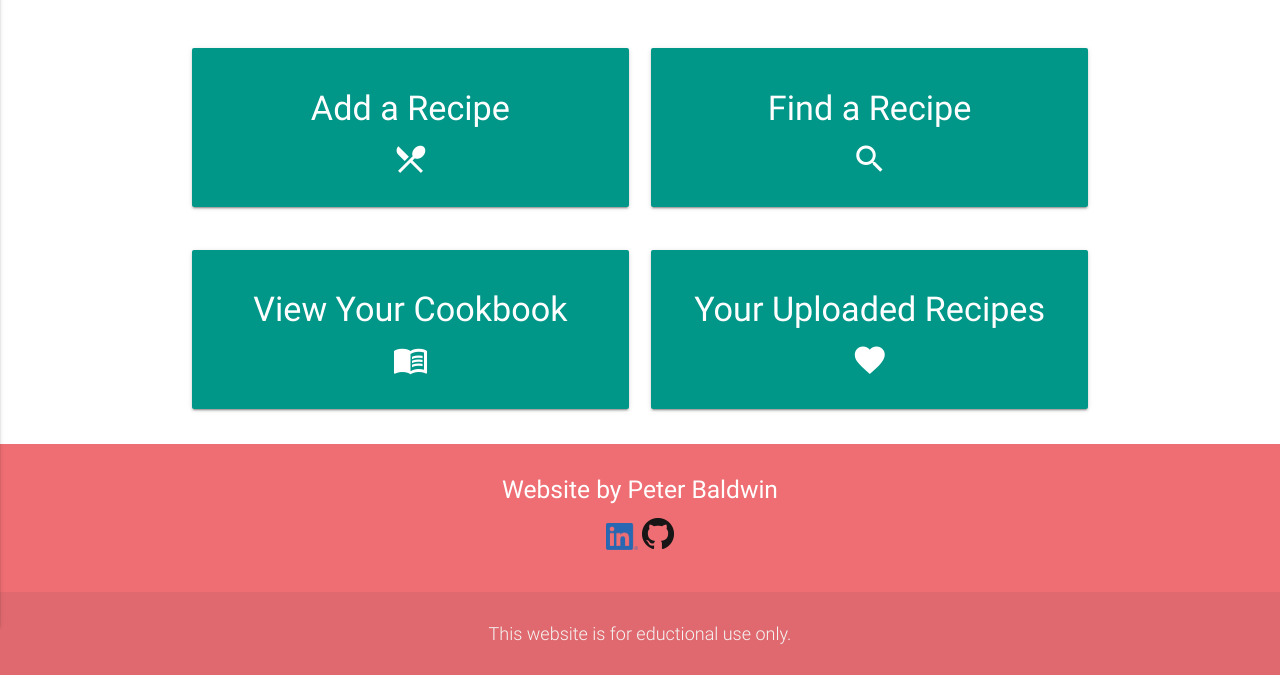
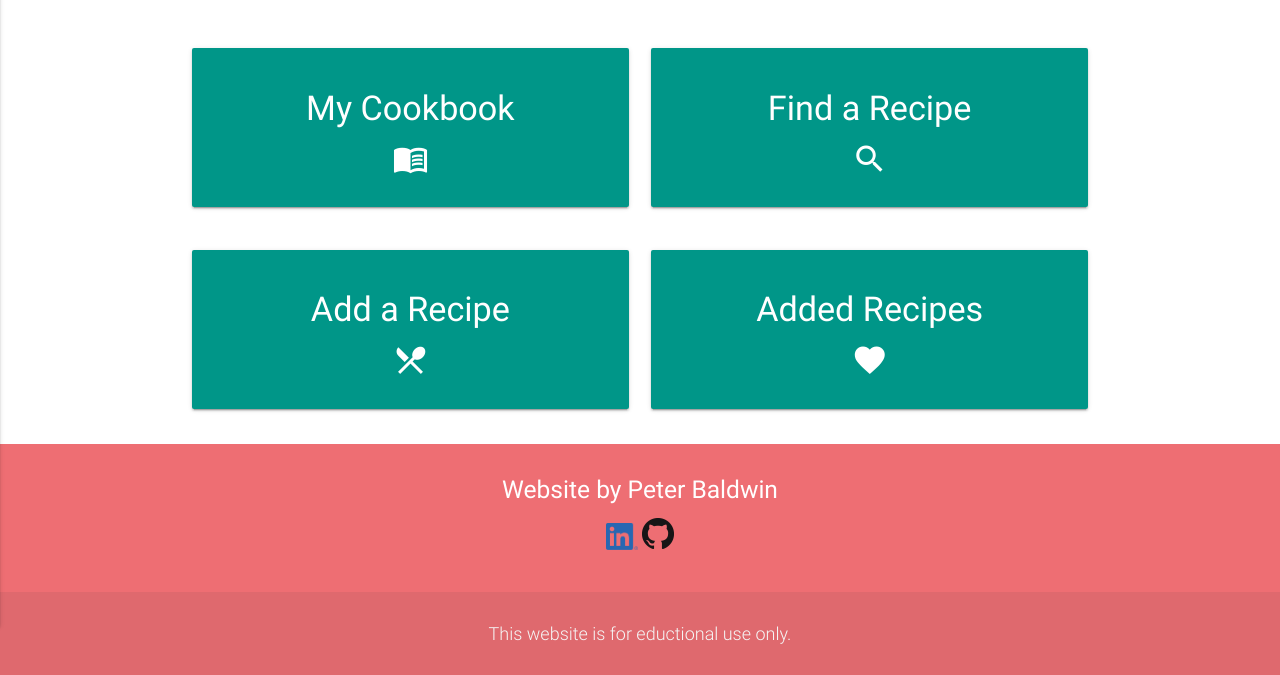
Before and after one commit to Baldpet/Family-cookbook, a Flask app: template templates/homelogin.html in a window 1280 px wide. Shown: the part 234-909 px from the top of the page. Run offline with Flask 2, Linux system fonts and the light colour scheme; the template is opened without the code that fills it, so the values that code supplies are empty; some libraries are stand-ins or nearby versions.

Commit message:
Switched the buttons around in the main menu

```diff
--- a/templates/homelogin.html
+++ b/templates/homelogin.html
@@ -19,16 +19,13 @@
 	</div>
 	<div class="row">
 		<div class="col s6">
-            <a class="home-link" href="{{url_for('add_recipe')}}">
-				<div class="card-panel teal center-align">
-                    <h4 class="white-text">Add a Recipe</h4>
+            <a class="home-link" href="{{url_for('my_cookbook', username=current_user.username)}}">
+                <div class="card-panel teal center-align">
+                    <h4 class="white-text">My Cookbook</h4>
 					<i class="material-icons md-36 white-text">
-					restaurant_menu
+					menu_book
 					</i>
 				</div>
-                <!--<div class="home-box valign-wrapper">
-                    <p class="home-box-center">Add a recipe!</p>
-                </div>-->
             </a>
 		</div>
 		<div class="col s6">
@@ -43,20 +40,21 @@
 		</div>
 	</div>
 	<div class="row">
-		<div class="col s6">
-            <a class="home-link" href="{{url_for('my_cookbook', username=current_user.username)}}">
-                <div class="card-panel teal center-align">
-                    <h4 class="white-text">View Your Cookbook</h4>
+        <div class="col s6">
+            <a class="home-link" href="{{url_for('add_recipe')}}">
+				<div class="card-panel teal center-align">
+                    <h4 class="white-text">Add a Recipe</h4>
 					<i class="material-icons md-36 white-text">
-					menu_book
+					restaurant_menu
 					</i>
 				</div>
             </a>
 		</div>
+
 		<div class="col s6">
             <a class="home-link" href="{{url_for('my_uploaded', username=current_user.username)}}">
                 <div class="card-panel teal center-align">
-                    <h4 class="white-text">Your Uploaded Recipes</h4>
+                    <h4 class="white-text">Added Recipes</h4>
 					<i class="material-icons md-36 white-text">
 					favorite
 					</i>
```
